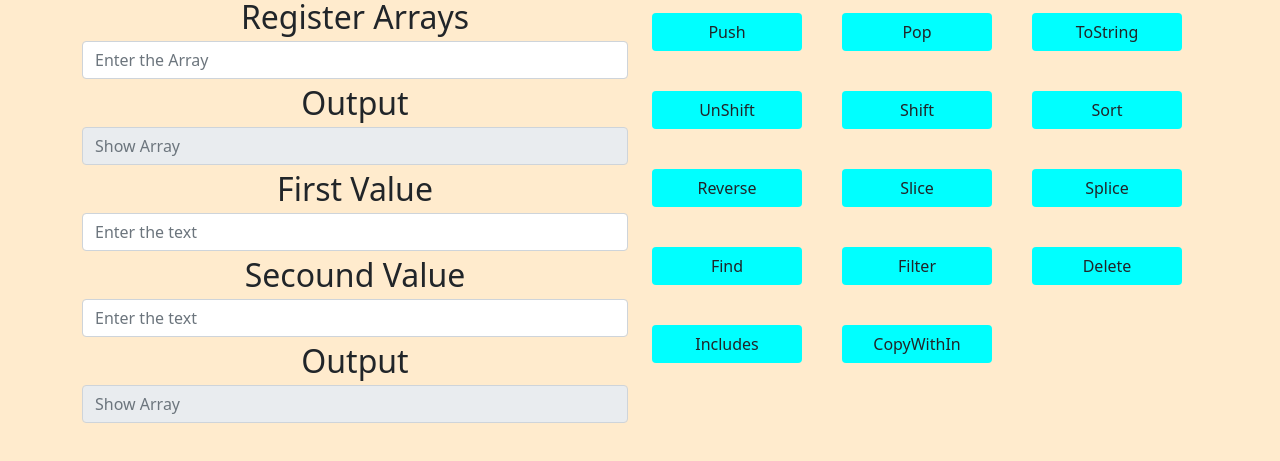
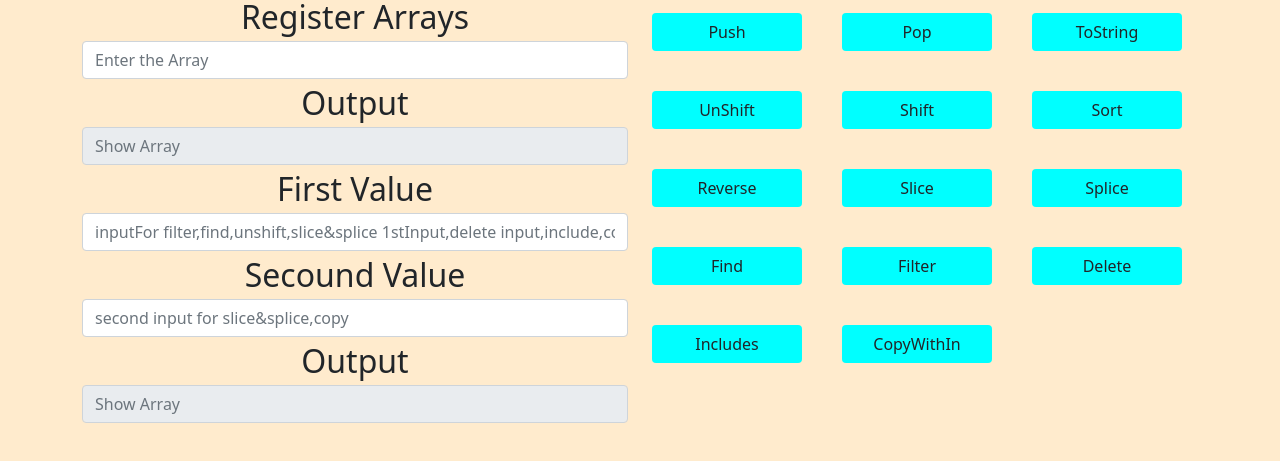
Before and after one commit to deepandurairaj/ArrayConcept, a plain HTML site: page index.html in a window 1280 px wide. Shown: the part 73-534 px from the top of the page. Drawn offline with nearby package versions, Linux system fonts and the light colour scheme.

Commit message:
Updated index.html

```diff
--- a/index.html
+++ b/index.html
@@ -32,11 +32,11 @@
                                     </div>
                                     <div class="col-lg-12">
                                         <label for="output" class="d-flex justify-content-center fs-2">First Value</label>
-                                        <input class="form-control" id="firstValue" type="text" placeholder="Enter the text">
+                                        <input class="form-control" id="firstValue" type="text" placeholder="inputFor filter,find,unshift,slice&splice 1stInput,delete input,include,copy">
                                     </div>
                                     <div class="col-lg-12">
                                         <label for="output" class="d-flex justify-content-center fs-2">Secound Value</label>
-                                        <input class="form-control" id="secoundValue" type="text" placeholder="Enter the text">
+                                        <input class="form-control" id="secoundValue" type="text" placeholder="second input for slice&splice,copy ">
                                     </div>
                                     <div class="col-lg-12">
                                         <label for="s-output" class="d-flex justify-content-center fs-2">Output</label>
@@ -117,17 +117,13 @@
                                         </div>
                                     </div>
                                 </div>
-
-
                             </div>
                         </div>
                     </div>
                 </div>
             </div>
         </div>
-
     </Section>
-
     <script src="https://cdn.jsdelivr.net/npm/bootstrap@5.0.2/dist/js/bootstrap.bundle.min.js"
     integrity="sha384-MrcW6ZMFYlzcLA8Nl+NtUVF0sA7MsXsP1UyJoMp4YLEuNSfAP+JcXn/tWtIaxVXM" crossorigin="anonymous"></script>
     <script src="./app.js"></script>
```
